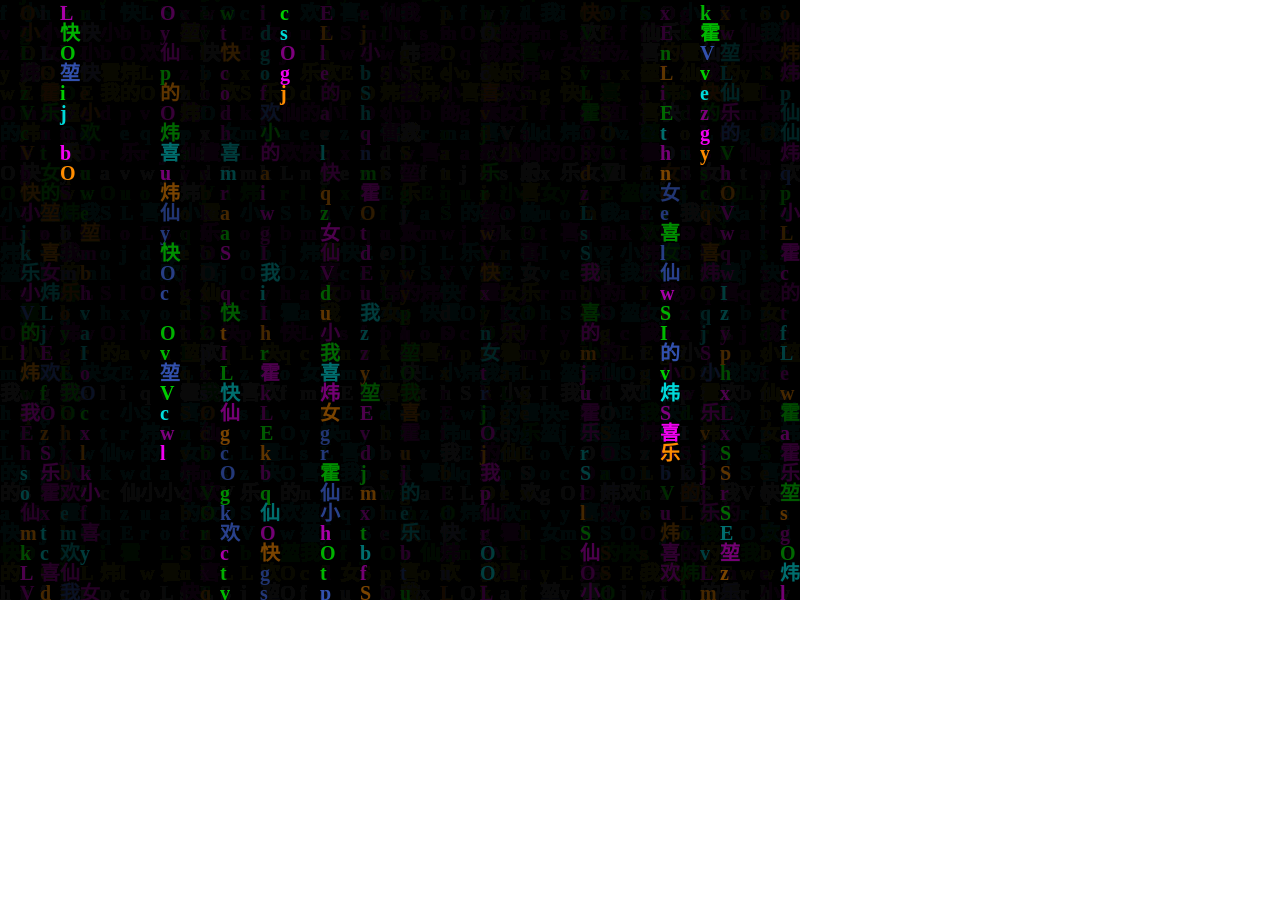
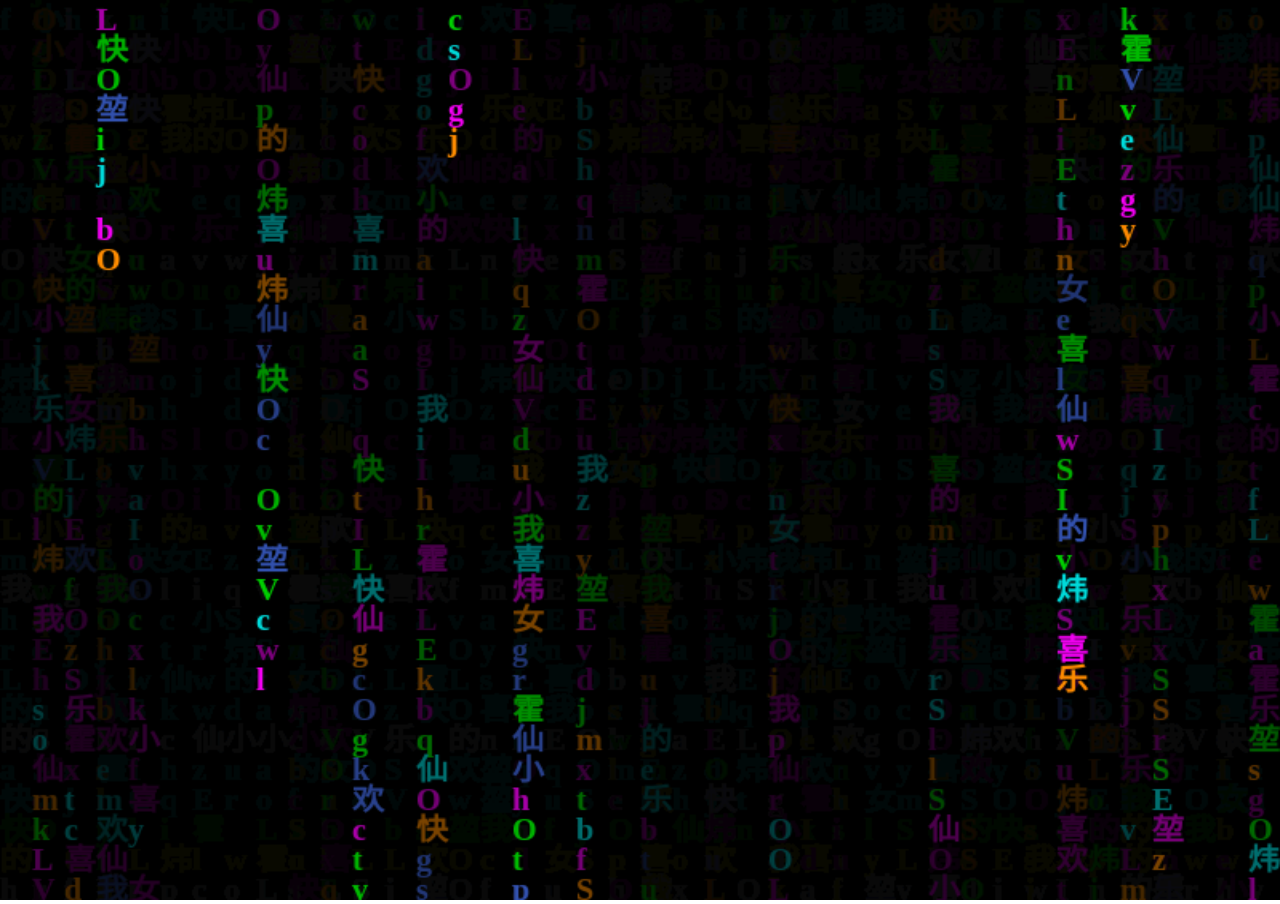
Before and after one commit to 8dspaces/hyacinth, a Jekyll site: the page 1024.html, which Jekyll copies as it is, in a window 1280 px wide. Built offline with Jekyll 4.4.1, drawn with Linux system fonts in a browser that asks for light colours; Markdown is read by kramdown in place of the engine named in the settings.

Commit message:
Update 1024.html

```diff
--- a/1024.html
+++ b/1024.html
@@ -26,7 +26,7 @@
 
 		</audio-->
 
-		<canvas  style="background:#000000;" id="canvas"></canvas>
+		<canvas  style="background:#000000;height: 100%; width: 100%;" id="canvas" ></canvas>
 
 		<!--
 			javascript
```
